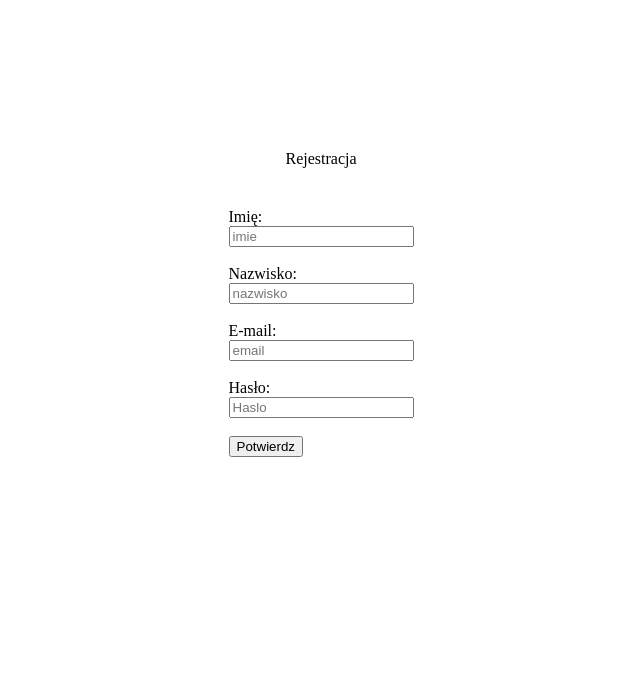
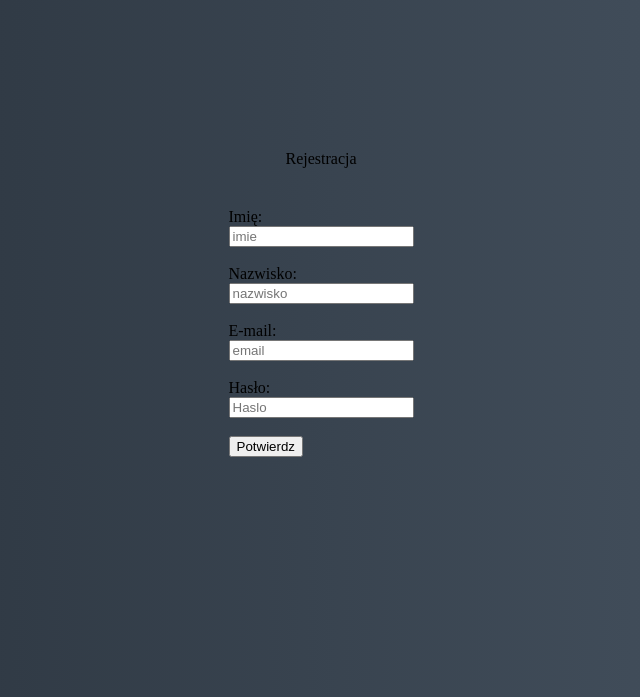
Before and after one commit to majcher01/nyc, a PHP site: page /register.php in a window 1280 px wide. Shown: the top 697 px of the page, without its empty margins (319-959 px from the left). Run offline with PHP 8.4, Linux system fonts and the light colour scheme.

Commit message:
dodanie zew. cssa do wszytskiego

```diff
--- a/admin/index.php
+++ b/admin/index.php
@@ -55,6 +55,7 @@ if($result['typ']!="admin"){
     <meta charset="UTF-8">
     <meta http-equiv="X-UA-Compatible" content="IE=edge">
     <meta name="viewport" content="width=device-width, initial-scale=1.0">
+    <link rel="stylesheet" href="../assets/bg.css" type="text/css">
     <link rel="stylesheet" href="https://www.w3schools.com/w3css/4/w3.css">
 <link rel="stylesheet" href="https://fonts.googleapis.com/css?family=Raleway">
 <link rel="stylesheet" href="https://cdnjs.cloudflare.com/ajax/libs/font-awesome/4.7.0/css/font-awesome.min.css">
--- a/admin/uzytkownicy/index.php
+++ b/admin/uzytkownicy/index.php
@@ -51,6 +51,7 @@ if($result['typ']!="admin"){
     <meta http-equiv="X-UA-Compatible" content="IE=edge">
     <meta name="viewport" content="width=device-width, initial-scale=1.0">
     <link rel="stylesheet" href="https://www.w3schools.com/w3css/4/w3.css">
+    <link rel="stylesheet" href="../../assets/bg.css" type="text/css">
     <link rel="stylesheet" href="modal.css">
 <link rel="stylesheet" href="https://fonts.googleapis.com/css?family=Raleway">
 <link rel="stylesheet" href="https://cdnjs.cloudflare.com/ajax/libs/font-awesome/4.7.0/css/font-awesome.min.css">
--- a/app/index.php
+++ b/app/index.php
@@ -51,6 +51,7 @@ $_SESSION['wybrane']=$pytania;
     <meta charset="UTF-8">
     <meta http-equiv="X-UA-Compatible" content="IE=edge">
     <meta name="viewport" content="width=device-width, initial-scale=1.0">
+    <link rel="stylesheet" href="../assets/bg.css" type="text/css">
     <title>quiz</title>
     <style>
         body{
@@ -79,6 +80,8 @@ border-radius: 15px;}
     width: auto;
     padding-bottom: 10px;
     padding-top: 10px;
+    padding-left: 5px;
+    padding-right: 5px;
     text-align: center;
     border-radius: 15px;
         }
@@ -128,7 +131,7 @@ a:hover{
 
     </div>
 <div style="display: flex; justify-content: center;">
-<form action='../php/quizcheck.php' method='post' style="width: 100%; padding: 0px 100px 0px 100px;">
+<form action='../php/quizcheck.php' method='post' style="width: 800px; padding: 0px 100px 0px 100px;">
 
 <?php
 
--- /dev/null
+++ b/assets/bg.css
@@ -0,0 +1,19 @@
+
+body{/*
+    background-color: #ffffff;
+background: radial-gradient(circle, transparent 20%, #ffffff 20%, #ffffff 80%, transparent 80%, transparent), radial-gradient(circle, transparent 20%, #ffffff 20%, #ffffff 80%, transparent 80%, transparent) 12.5px 12.5px, linear-gradient(#dbdbdb 1px, transparent 1px) 0 -0.5px, linear-gradient(90deg, #dbdbdb 1px, #ffffff 1px) -0.5px 0;
+background-size: 25px 25px, 25px 25px, 12.5px 12.5px, 12.5px 12.5px;
+background: #8e9eab;   fallback for old browsers
+background: -webkit-linear-gradient(to right, #eef2f3, #8e9eab);   Chrome 10-25, Safari 5.1-6
+background: linear-gradient(to right, #eef2f3, #8e9eab); /* W3C, IE 10+/ Edge, Firefox 16+, Chrome 26+, Opera 12+, Safari 7+
+background: #83a4d4;
+background: -webkit-linear-gradient(to right, #b6fbff, #83a4d4);
+background: linear-gradient(to right, #b6fbff, #83a4d4);  */
+
+background: #485563;  /* fallback for old browsers */
+background: -webkit-linear-gradient(to right, #29323c, #485563);  /* Chrome 10-25, Safari 5.1-6 */
+background: linear-gradient(to right, #29323c, #485563); /* W3C, IE 10+/ Edge, Firefox 16+, Chrome 26+, Opera 12+, Safari 7+ */
+
+
+
+}
--- a/index.php
+++ b/index.php
@@ -10,6 +10,7 @@ if(isset($_COOKIE['sesja'])){
     <meta charset="UTF-8">
     <meta http-equiv="X-UA-Compatible" content="IE=edge">
     <meta name="viewport" content="width=device-width, initial-scale=1.0">
+    <link rel="stylesheet" href="assets/bg.css" type="text/css">
     <title>Quiz Jakub Majcherski</title>
     <style>
         .srodek{
--- a/login.php
+++ b/login.php
@@ -10,6 +10,7 @@ if(isset($_COOKIE['sesja'])){
     <meta charset="UTF-8">
     <meta http-equiv="X-UA-Compatible" content="IE=edge">
     <meta name="viewport" content="width=device-width, initial-scale=1.0">
+    <link rel="stylesheet" href="assets/bg.css" type="text/css">
     <title>Quiz Jakub Majcherski</title>
     <style>
         .srodek{
--- a/profile/index.php
+++ b/profile/index.php
@@ -32,6 +32,7 @@ $typ=$result['typ'];
     <meta charset="UTF-8">
     <meta http-equiv="X-UA-Compatible" content="IE=edge">
     <meta name="viewport" content="width=device-width, initial-scale=1.0">
+    <link rel="stylesheet" href="../assets/bg.css" type="text/css">
     <title>quiz</title>
     <style>
 
--- a/register.php
+++ b/register.php
@@ -10,6 +10,7 @@ if(isset($_COOKIE['sesja'])){
     <meta charset="UTF-8">
     <meta http-equiv="X-UA-Compatible" content="IE=edge">
     <meta name="viewport" content="width=device-width, initial-scale=1.0">
+    <link rel="stylesheet" href="assets/bg.css" type="text/css">
     <title>Quiz Jakub Majcherski</title>
     <style>
         .srodek{
```
